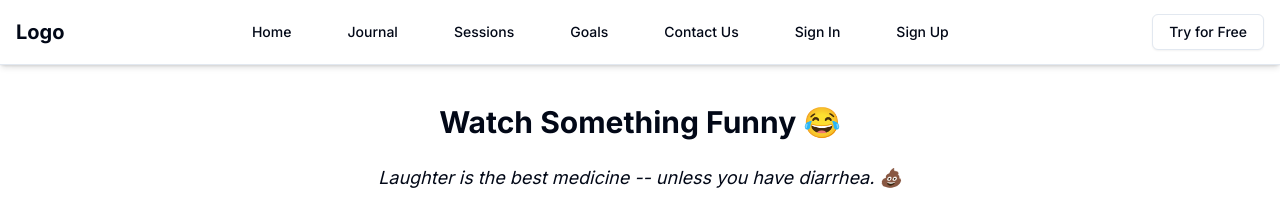
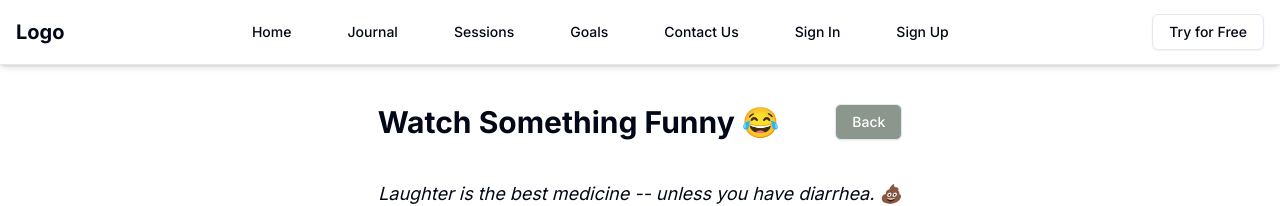
Before and after one commit to wwldavid/mental-health, a Next.js app: page /solution/watch-something-funny in a window 1280 px wide. Shown: the top 206 px of the page. Built offline with nearby package versions, Linux system fonts and the light colour scheme.

Commit message:
add a back button

```diff
--- a/src/app/solution/watch-something-funny/page.jsx
+++ b/src/app/solution/watch-something-funny/page.jsx
@@ -2,6 +2,7 @@
 
 import { useState } from "react";
 import { Button } from "@/components/ui/button";
+import { useRouter } from "next/navigation";
 
 const funnyVideos = [
   "https://www.youtube.com/embed/C9E1BmpFn2M",
@@ -22,6 +23,8 @@ export default function SomethingFunny() {
   const [videoIndex, setVideoIndex] = useState(0);
   const [quoteIndex, setQuoteIndex] = useState(0);
 
+  const router = useRouter();
+
   const handleRefresh = () => {
     setVideoIndex(Math.floor(Math.random() * funnyVideos.length));
     setQuoteIndex(Math.floor(Math.random() * funnyQuotes.length));
@@ -29,9 +32,18 @@ export default function SomethingFunny() {
 
   return (
     <div className="max-w-3xl mx-auto py-10 px-4">
-      <h1 className="text-3xl font-bold mb-6 text-center">
-        Watch Something Funny 😂
-      </h1>
+      <div className="flex items-center mb-10 gap-14">
+        <h1 className="text-3xl font-bold  text-center">
+          Watch Something Funny 😂
+        </h1>
+        <Button
+          variant="outline"
+          onClick={() => router.back()}
+          className="bg-[#8b968d] text-white"
+        >
+          Back
+        </Button>
+      </div>
 
       <p className="text-lg text-center italic mb-6">
         {funnyQuotes[quoteIndex]}
```
